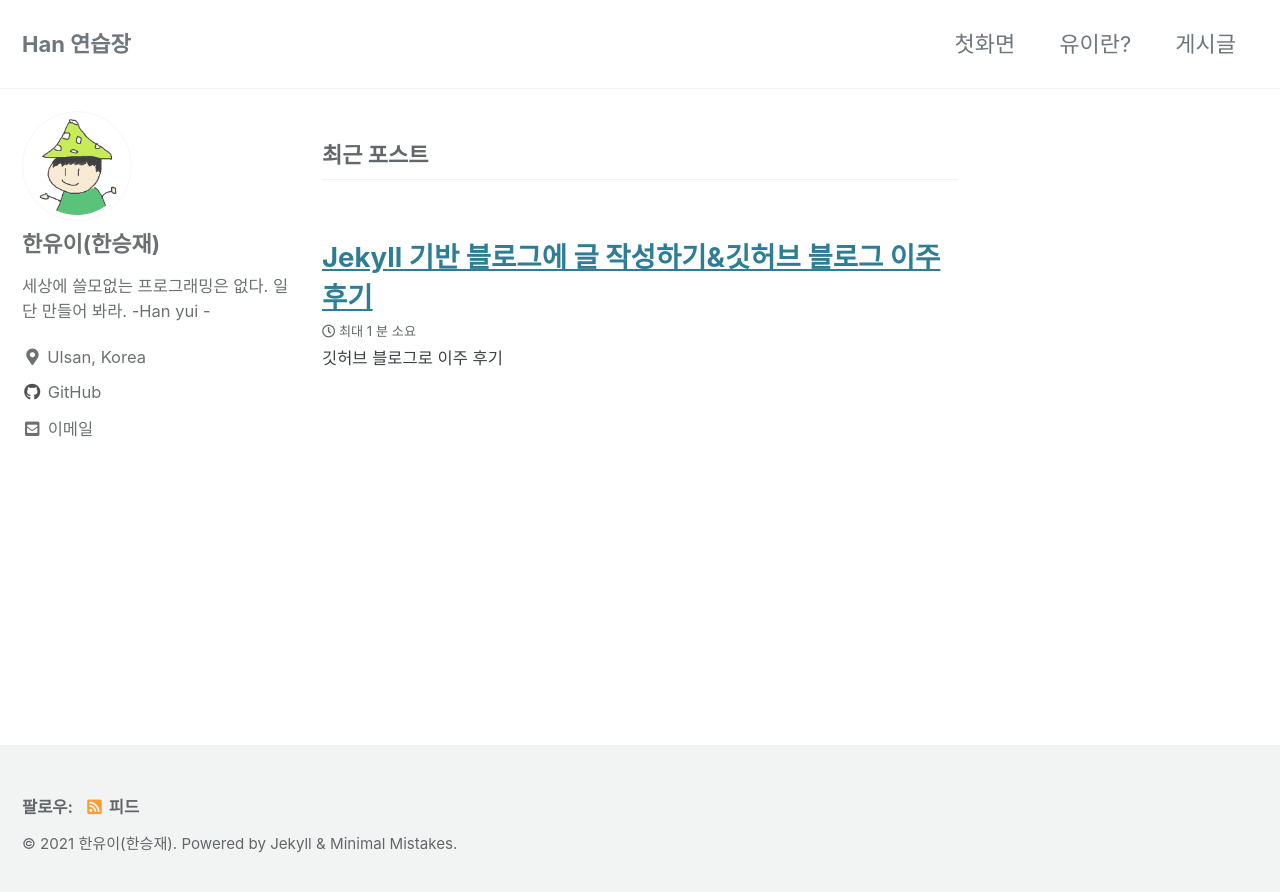
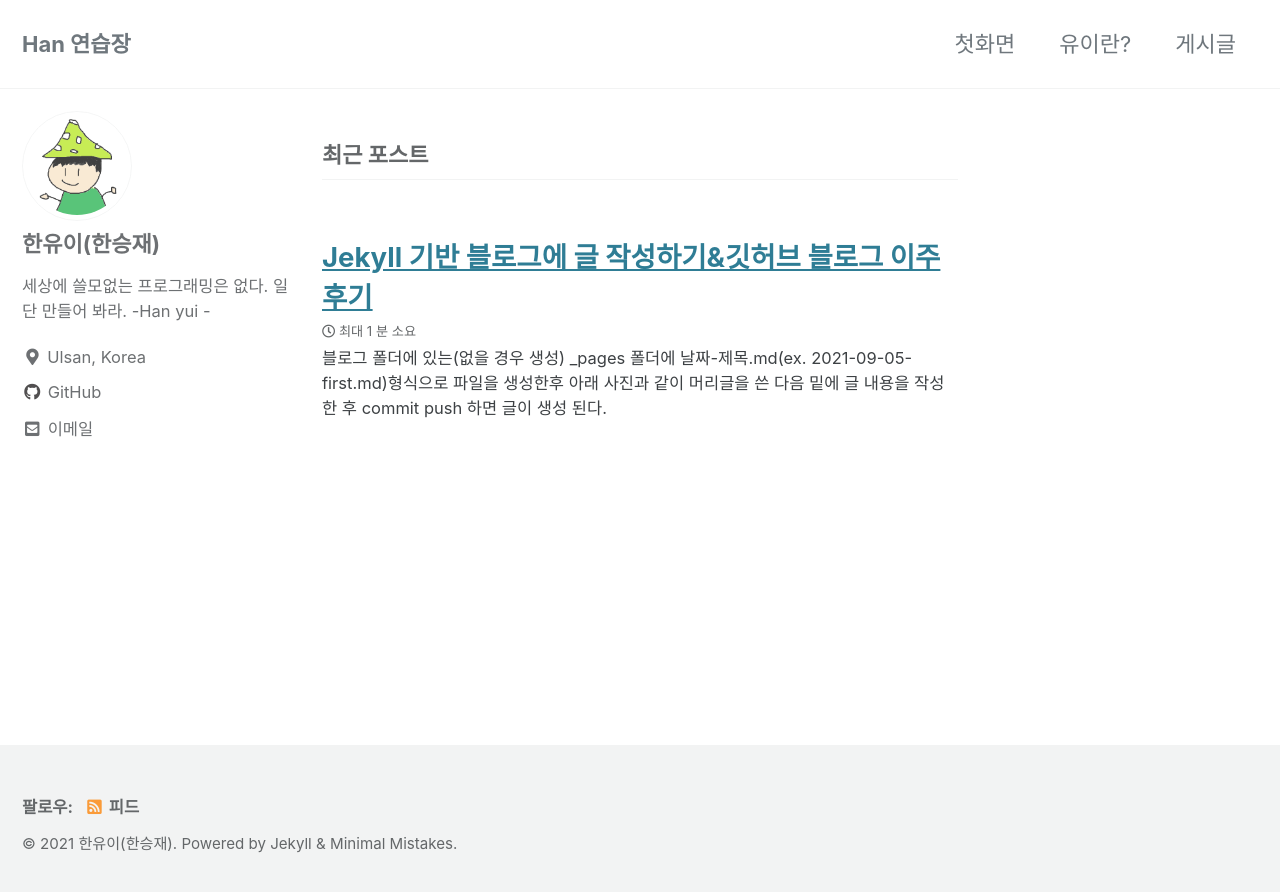
Before and after one commit to Han-seungjae/Han-seungjae.github.io, a Jekyll site: the page built from index.html, in a window 1280 px wide. Shown: the top 892 px of the page. Built offline with Jekyll 4.4.1, drawn with Linux system fonts in a browser that asks for light colours; cached includes are drawn as plain includes; the list of posts is cut into pages by our own code.

Commit message:
layout set

```diff
--- a/_posts/2021-09-05-1.md
+++ b/_posts/2021-09-05-1.md
@@ -1,29 +1,30 @@
 ---
 title:  "Jekyll 기반 블로그에 글 작성하기&깃허브 블로그 이주 후기"
-excerpt: "깃허브 블로그로 이주 후기"
+excerpt: "블로그 폴더에 있는(없을 경우 생성) _pages 폴더에 날짜-제목.md(ex. 2021-09-05-first.md)형식으로 파일을 생성한후 아래 사진과 같이 머리글을 쓴 다음 밑에 글 내용을 작성한 후 commit push 하면 글이 생성 된다."
 
 categories:
   - web
 tags:
-  - web,jekyll
+  - web
+  - jekyll
 date: 2021-09-05
 last_modified_at: 2021-09-05
 ---
 
 # 1. jekyll 기반 블로그에 글 작성하기
-
-블로그 폴더에 있는(없을 경우 생성) _pages 폴더에 날짜-제목.md(ex. 2021-09-05-first.md)형식으로 파일을 생성한후 아래 사진과 같이 머리글을 쓴 다음 밑에 글 내용을 작성한 후 commit push 하면 글이 생성 된다.
+<br>
+블로그 폴더에 있는(없을 경우 생성) _pages 폴더에 날짜-제목.md(ex. 2021-09-05-first.md)형식으로 파일을 생성한후 아래 사진과 같이 머리글을 쓴 다음 밑에 글 내용을 작성한 후 commit push 하면 글이 생성 된다.<br>
 <img src="/assets/images/20210905-1/1.png">
-
+<br>
 # 2. 구글 블로그 -> 깃허브 블로그 이주 한 이유
-
-
+<br>
 구글 블로그에서 깃허브 블로그로 이주한 이유는, 내가 얼마나 활동했는지 깃허브 프로필 페이지에서 잔디를 보며 한눈에 알수있을거 같아 깃허브 블로그로 이주하게 되었다. 또 동아리 프로젝트 진행을 위해 github를 사용하게 되었는데 git과 github 사용법을 익히기 위해 만들게 되었다.
-
+<br>
 # 2.1 삽질
-
+<br>
 분명 맨처음 만들기 시작 했을때는 금방 될거라 생각했는데 24시간이 걸렸다. 24시간이 걸린 이유는 댓글이 안보여서 삽질 했는데 구글링을 통해 다음 지식을 얻게 되었다. "깃허브 page에서는 댓글이 보이지만 로컬환경에서는 보이지 않는다." 라고 구글신이 답변을 해준것을 보고 commit push를 한 후 내 깃허브 페이지로 들어가보니 잘 보였다. 이번 계기로 고민하다가 안풀리면 바로 구글링을 해야겠다는 생각이 들었다.
-
+<br>
 # 3. 앞으로 올라올 글
-
+<br>
 일단 구글 블로그에서 적었던 중요한 글들을 옮길 예정이다. 블로그 이전 작업이 다 끝나면 프로젝트 진행기, 삽질 후기, 대회 후기 등등 해킹에 관한 모든 것을 올릴 예정이다.
+<br>
--- a/_sass/minimal-mistakes/_variables.scss
+++ b/_sass/minimal-mistakes/_variables.scss
@@ -157,7 +157,7 @@
 
 $right-sidebar-width-narrow: 200px !default;
 $right-sidebar-width: 300px !default;
-$right-sidebar-width-wide: 400px !default;
+$right-sidebar-width-wide: 700px !default;
 
 /*
    Other
```
